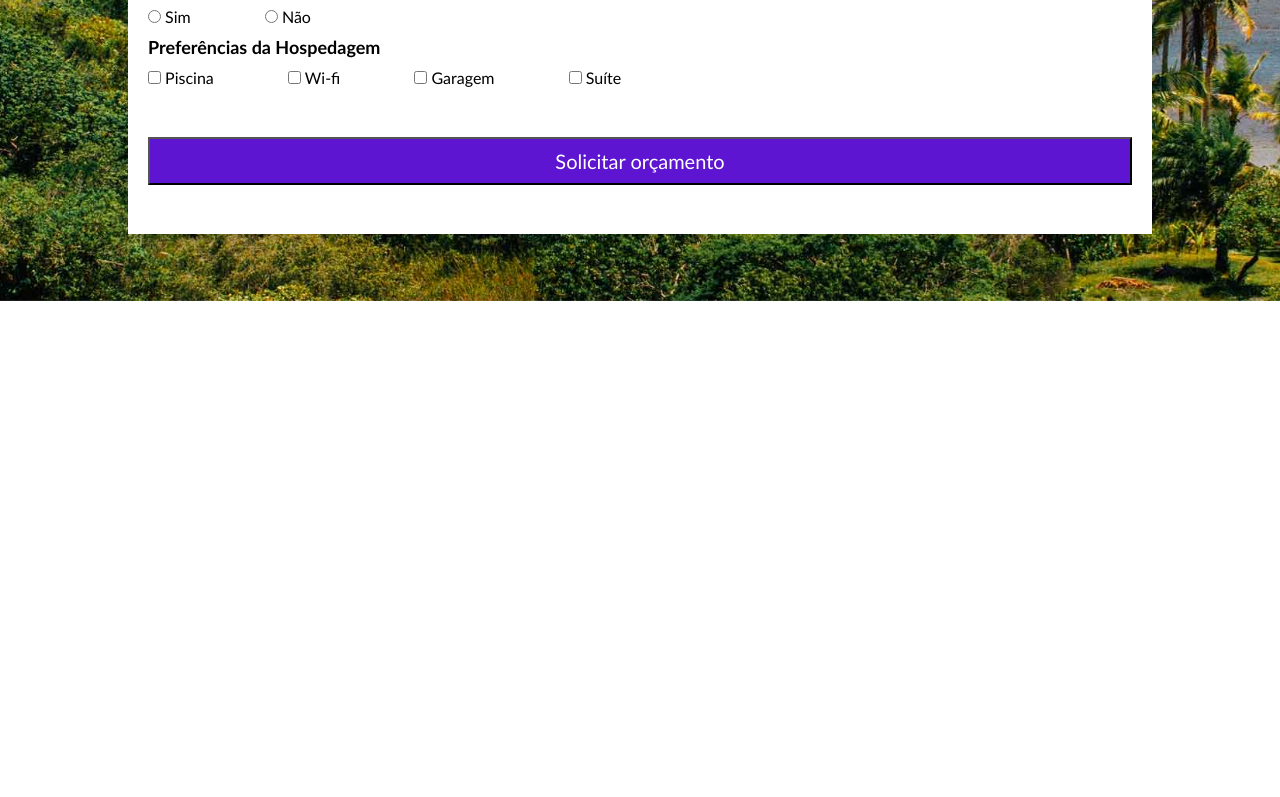
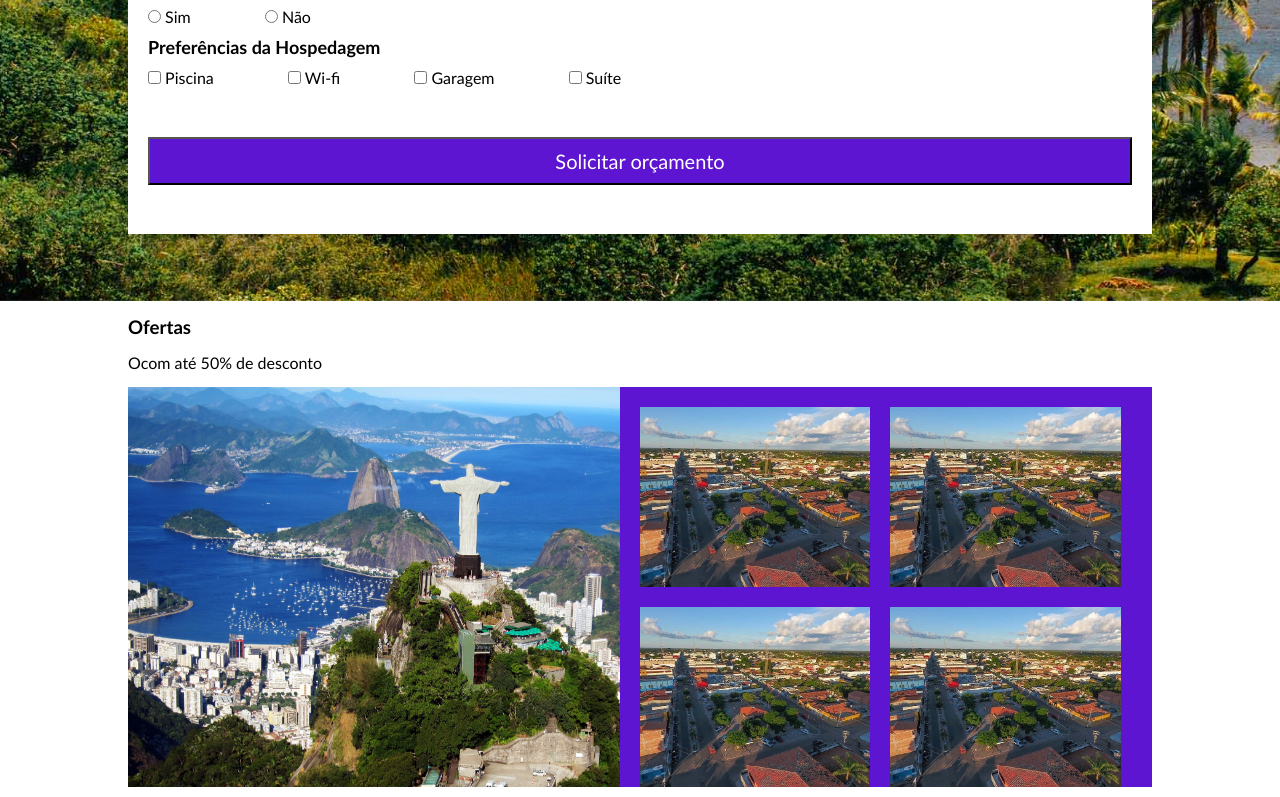
Before and after one commit to henriqerocha/agencia-de-viagens, a plain HTML site: page index.html in a window 1280 px wide. Shown: the part 647-1444 px from the top of the page. Before the commit the page ends 948 px from the top, so only its background shows below. Drawn offline with Linux system fonts and the light colour scheme.

Commit message:
create section ofertas

```diff
--- a/css/style.css
+++ b/css/style.css
@@ -130,3 +130,43 @@ button{
     color: #fff;
     font-size: 20px;
 }
+
+
+
+#ofertas{
+    display: flex;
+    width: 100%;
+}
+.title-ofertas, .title-ofertas h3{
+    margin: 15px 0;
+}
+.container-imagens{
+    display: flex;
+    flex-wrap: wrap;
+    width: 100%;
+    height: 400px;
+    background-color: #5D15D1;
+}
+.left-card{
+    width: calc(100%/2 - 20px);
+    height: 100%;
+}
+.left-card img{
+    width: 100%;
+    height: 100%;
+}
+.right-card{
+    display: flex;
+    flex-grow: 1;
+    flex-wrap: wrap;
+    width: calc(100%/2 - 20px);
+    margin: 10px;
+    height: 100%;
+}
+.right-card img{
+    object-fit: cover;
+    /* width: calc(90%/2 - 20px); */
+    width: 45%;
+    margin: 10px;
+    height: calc(90%/2);
+}
--- a/index.html
+++ b/index.html
@@ -163,5 +163,26 @@
         </div>
       </div>
     </section>
+
+    <section id="ofertas">
+      <div class="container">
+      <div class="title-ofertas">
+        <h3>Ofertas</h3>
+        <p>Ocom até 50% de desconto</p>
+      </div>
+
+      <div class="container-imagens">
+        <figure class="left-card">
+          <img src="/assets/rio.jpg" alt="">
+        </figure>
+        <figure class="right-card">
+          <img src="/assets/maranhao.jpg" alt="">
+          <img src="/assets/maranhao.jpg" alt="">
+          <img src="/assets/maranhao.jpg" alt="">
+          <img src="/assets/maranhao.jpg" alt="">
+        </figure>
+      </div>
+    </div>
+    </section>
   </body>
 </html>
```
